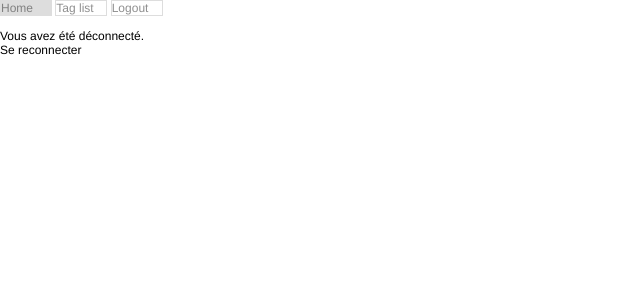
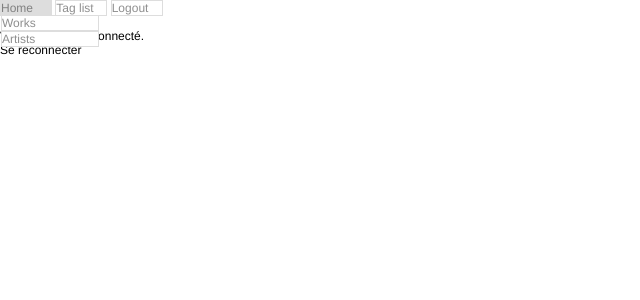
Before and after one commit to oaubert/kadist, a Django app: a page that uses kadist/templates/navbar.html in a window 1280 px wide. Shown: the top 300 px of the page, without its empty margins (0-640 px from the left). Run offline with Django 3.2, Linux system fonts and the light colour scheme; parts of the project's set-up code (start-up, migrations or seed data) failed here and were passed over.

Commit message:
Add submenu_home + title attributes

```diff
--- a/kadist/templates/navbar.html
+++ b/kadist/templates/navbar.html
@@ -1,12 +1,16 @@
       <ul class="navbar">
-        <li><a id="menu_home" href="/kadist/">Home</a></li>
+        <li><a title="Home page - main menu" id="menu_home" href="/kadist/">Home</a>
+          <ul id="submenu_home" class="submenu">
+            <li><a title="List of works" href="/kadist/work/">Works</a></li>
+            <li><a title="List of artists" href="/kadist/artist/">Artists</a></li>
+        </ul></li>
 {% if user.is_active and user.is_staff %}
-        <li><a id="menu_admin" href="/admin/kadist/">Admin</a>
+        <li><a title="General administration" id="menu_admin" href="/admin/kadist/">Admin</a>
           <ul id="submenu_admin" class="submenu">
-            <li><a href="/admin/kadist/work/">Works</a></li>
-            <li><a href="/admin/kadist/artist/">Artists</a></li>
+            <li><a title="Edition of works" href="/admin/kadist/work/">Works</a></li>
+            <li><a title="Edition of artists" href="/admin/kadist/artist/">Artists</a></li>
         </ul></li>
 {% endif %}
-        <li><a id="menu_taglist" href="/kadist/tag/">Tag list</a></li>
-        <li><a id="menu_logout" title="Connecté en tant que {{ user }}" href="/accounts/logout">Logout</a></li>
+        <li><a title="Tag cloud" id="menu_taglist" href="/kadist/tag/">Tag list</a></li>
+        <li><a title="Logout" id="menu_logout" title="Connecté en tant que {{ user }}" href="/accounts/logout">Logout</a></li>
       </ul>
```
